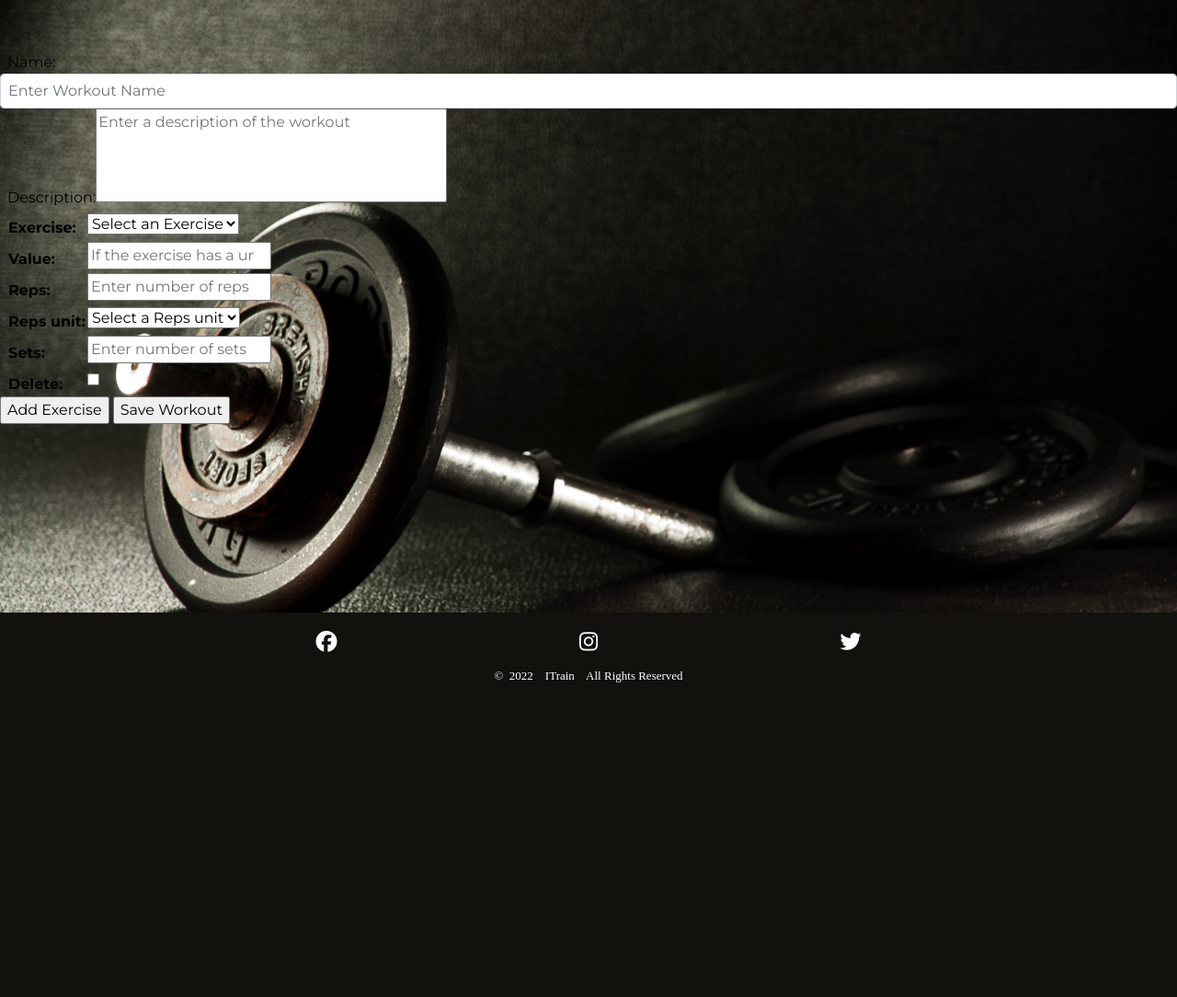
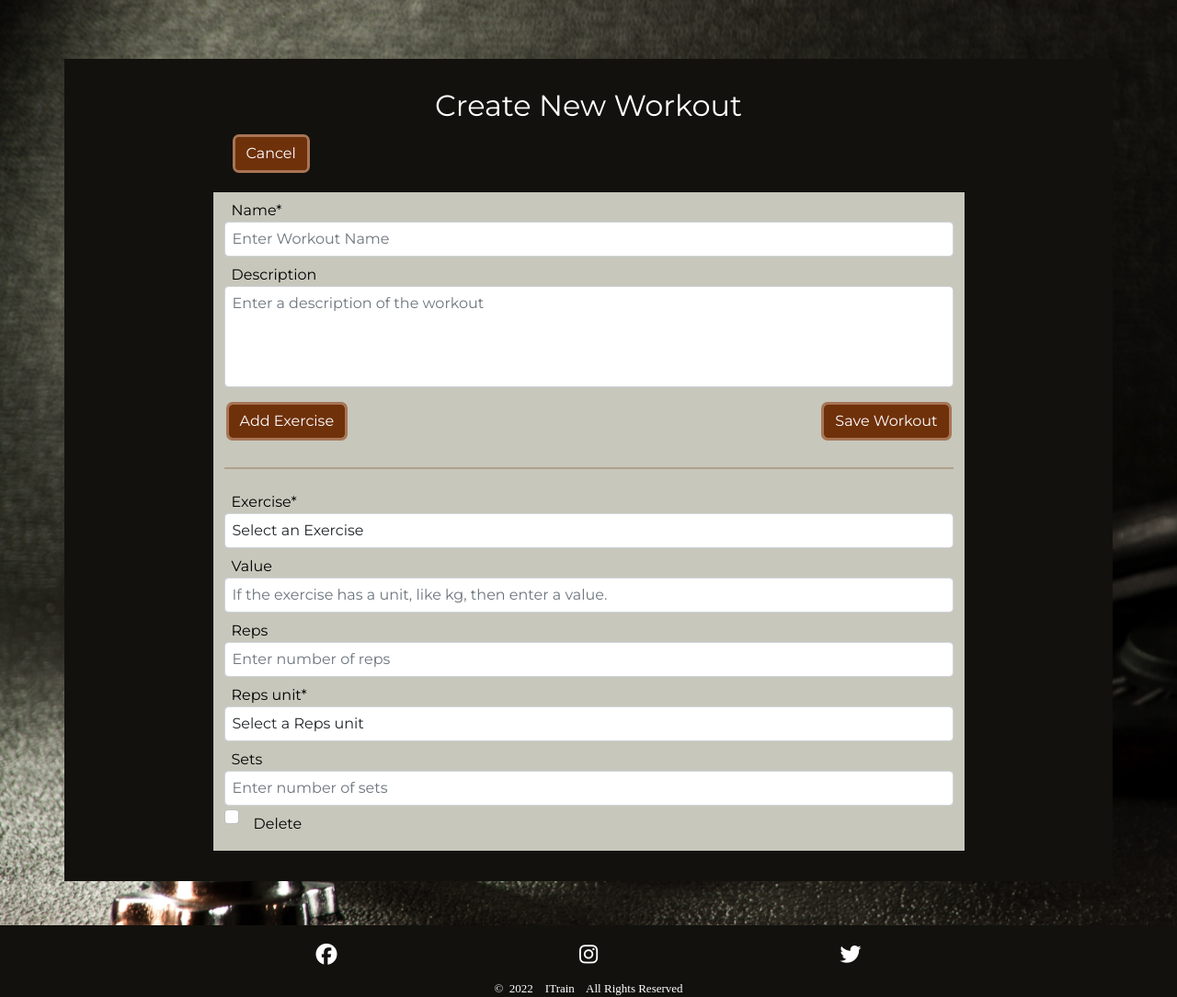
Before and after one commit to Odden69/ITrain, a Django app: page /create_workout/ in a window 1280 px wide. Shown: the part 56-1140 px from the top of the page at 92% size. Before the commit the page ends 798 px from the top, so only its background shows below. Run offline with Django 3.2, Linux system fonts and the light colour scheme; data comes from the database, SQL or seed files in the repository; both versions use the stored data as it was after the commit; some libraries are stand-ins or nearby versions; some web fonts are replaced.

Commit message:
style: Add style to create workout, #44
This commit also contains some minor changes to edit workout, just to
synchronize them.

```diff
--- a/main/templates/main/create_workout.html
+++ b/main/templates/main/create_workout.html
@@ -2,27 +2,53 @@
 {% load static %}
 {% block content %}
 
+{%load crispy_forms_tags %}
+
 <!-- code for adding additional forms to the formset was copied from
 https://simpleit.rocks/python/django/dynamic-add-form-with-add-button-in-django-modelformset-template/ -->
 
+<div class="jumbotron container p1 p-sm-2 mt-md-3">
+    <div class="jumbotron-head justify-content-center text-center mt-3">
+        <h2 class="pt-2">Create New Workout</h2>
+        <div class="container-md content-list-container ps-sm-4 pe-sm-4 dark-clr text-start">
+            <div class="clearfix text-center">
+                <a href="{% url 'workouts' %}">
+                    <button class="btn float-sm-start ms-2 mb-2">Cancel</button>
+                </a>
+            </div>
+            <div class="row session-workout content-list row-cols-1">
                 <form action="{% url 'create_workout' %}" method="POST">
                     {% csrf_token %}
-    {{ workout_form }}
+                    {{ workout_form | crispy }}
                     {{ formset.management_form }}
+                    <div class="clearfix pt-1 text-center">
+                        <input type="button" class="btn float-sm-start mb-3 mb-am-0 add_more" value="Add Exercise">
+                        <input type="submit" class="btn float-sm-end" value="Save Workout">
+                    </div>
                     <div id="form_set">
                         {% for form in formset.forms %}
+                        <hr>
                         <table class='no_error'>
-            {{ form }}
+                            {{ form | crispy }}
                         </table>
                         {% endfor %}
                     </div>
-    <input type="button" value="Add Exercise" id="add_more">
                     <div id="empty_form" style="display:none">
+                        <hr>
                         <table class='no_error'>
-            {{ formset.empty_form }}
+                            {{ formset.empty_form | crispy }}
                         </table>
                     </div>
-    <input type="submit" value="Save Workout">
+                    {% if formset.total_form_count > 1 %}
+                    <div class="three-button-container pt-3 text-center">
+                        <input type="button" class="btn float-sm-start mb-3 mb-am-0 add_more" value="Add Exercise">
+                        <input type="submit" class="btn float-sm-end" value="Save Workout">
+                    </div>
+                    {% endif %}
                 </form>
+            </div>
+        </div>
+    </div>
+</div>
 
 {% endblock %}
--- a/static/css/style.css
+++ b/static/css/style.css
@@ -202,22 +202,10 @@ textarea {
 .form-control {
   padding: 0.375rem 0.5rem
 }
-/*
-.form {
-  margin: auto;
+
+#form_set {
+  margin-bottom: 15px;
 }
-
-.form input,
-.form select,
-.form textarea {
-  border-radius: 5px;
-  border: 1px solid #17a2b8;
-  outline: none;
-  background: none;
-  padding: 5px;
-  width: 100%;
-}
-*/
 
 .session-comment {
   width: 350px;
@@ -304,19 +292,3 @@ textarea {
     font-size: smaller;
   }
 }
-
-/* For screen width < 455px */
-@media screen and (max-width: 455px) {
-
-  .three-button-container .btn,
-  .three-button-container span {
-    display: block;
-    margin: 0 auto;
-    float: none;
-    margin-bottom: 15px;
-  }
-
-  .three-button-container span {
-    margin-left: calc(50% - 48px);
-  }
-}
```
Also changed, not shown: main/templates/main/edit_workout.html (+11 -16 lines), db.sqlite3. Lines whose indentation alone changed are shown as unchanged.
